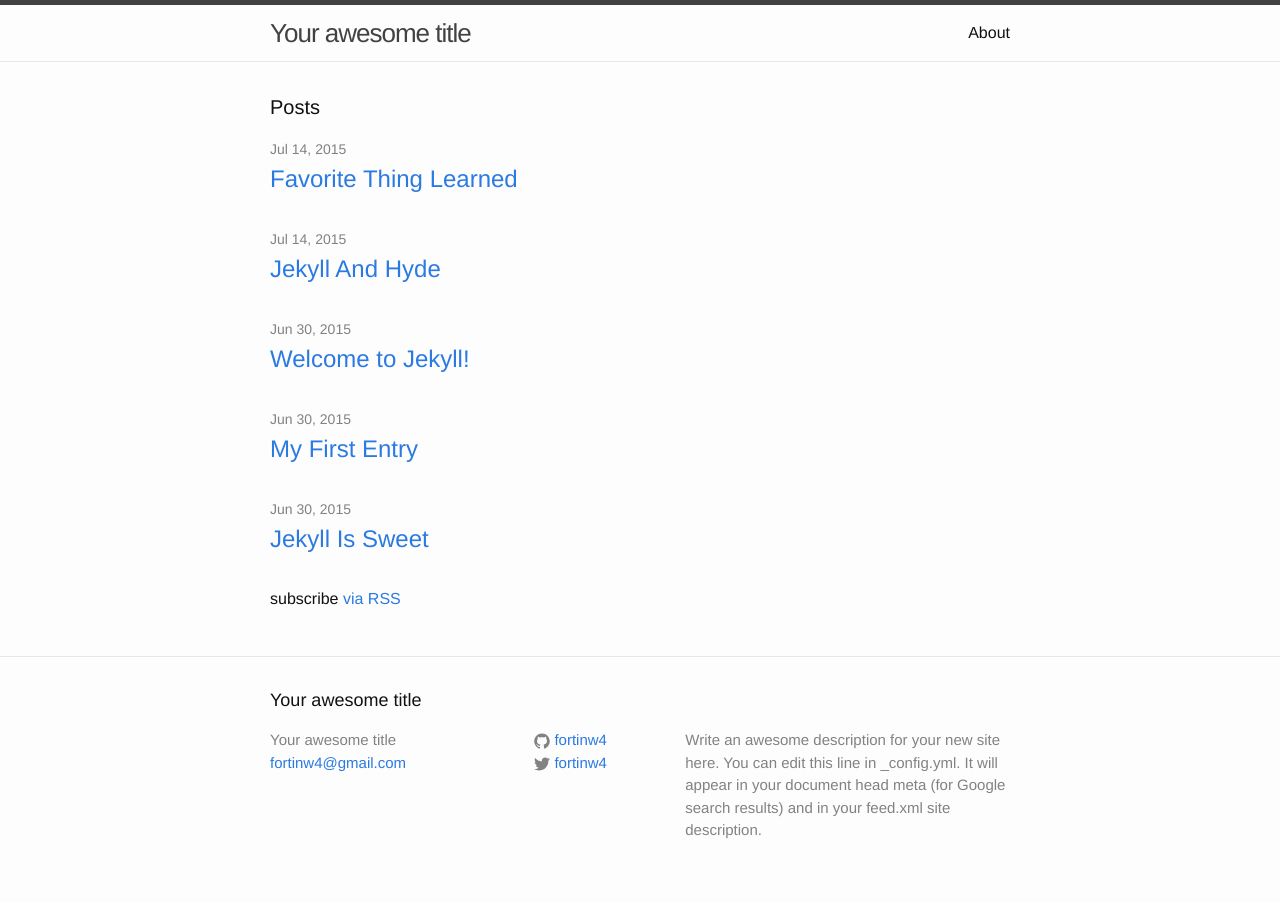
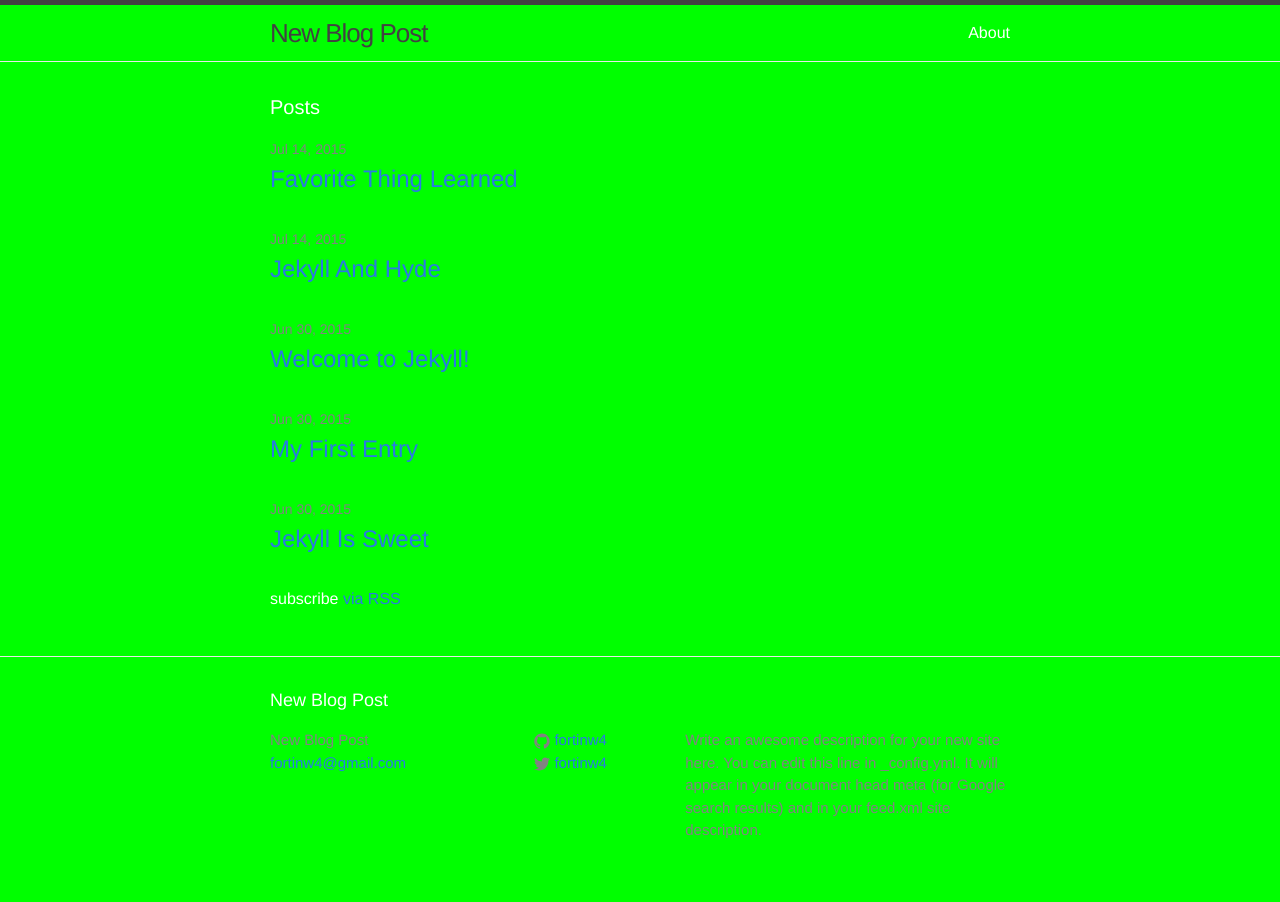
Before and after one commit to fortinw4/blog-Will-Fortin, a Jekyll site: the page built from index.html, in a window 1280 px wide. Built offline with Jekyll 4.4.1, drawn with Linux system fonts in a browser that asks for light colours.

Commit message:
change bg color and font color

```diff
--- a/_config.yml
+++ b/_config.yml
@@ -1,5 +1,5 @@
 # Site settings
-title: Your awesome title
+title: New Blog Post
 email: fortinw4@gmail.com
 description: > # this means to ignore newlines until "baseurl:"
   Write an awesome description for your new site here. You can edit this
--- a/css/main.scss
+++ b/css/main.scss
@@ -13,8 +13,8 @@ $base-line-height: 1.5;
 
 $spacing-unit:     30px;
 
-$text-color:       #111;
-$background-color: #fdfdfd;
+$text-color:       #fff;
+$background-color: lime;
 $brand-color:      #2a7ae2;
 
 $grey-color:       #828282;
```
Also changed, not shown: _posts/2015-07-14-favorite-thing-learned.md (+4 -0 lines).
